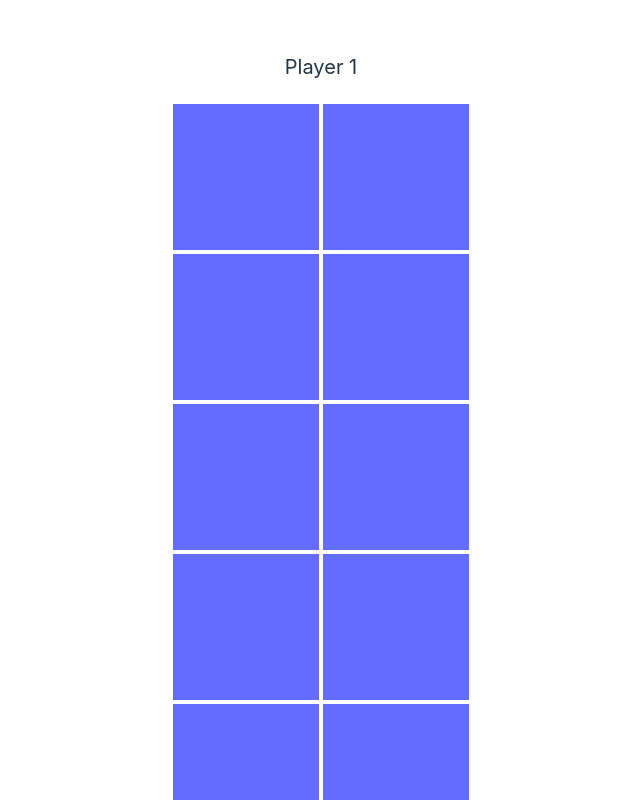
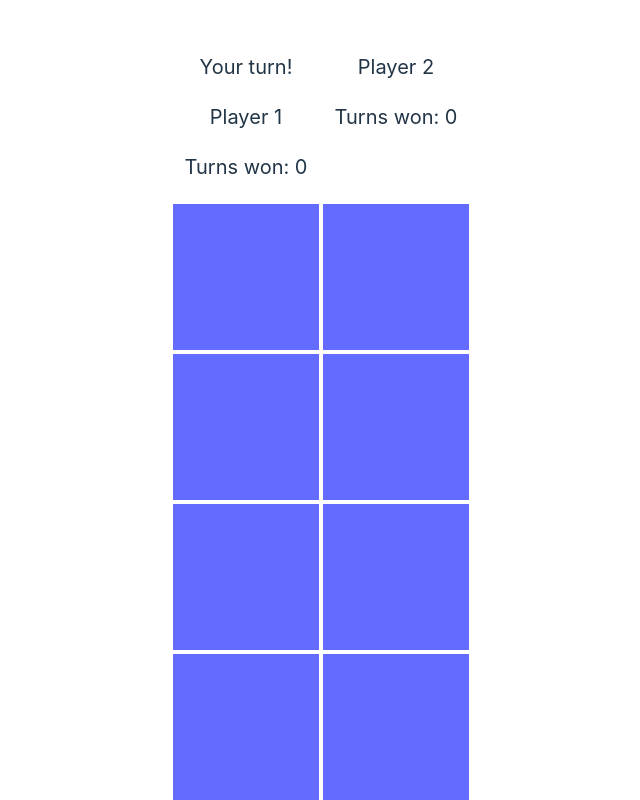
Before and after one commit to Anntothekay/memory-game, a React (Vite) app: page / in a window 1280 px wide. Shown: the top 800 px of the page, without its empty margins (319-959 px from the left). Built offline with nearby package versions, Linux system fonts and the light colour scheme.

Commit message:
added some functionality, dbl click issue needs fixing

```diff
--- a/src/App.tsx
+++ b/src/App.tsx
@@ -104,6 +104,20 @@ function App() {
           );
           console.log(position);
         }}
+        hideCards={() =>
+          setMemoDeck(
+            memoDeck.map((card) =>
+              !card.isMatched ? { ...card, isRevealed: false } : card
+            )
+          )
+        }
+        markCardsAsMatched={(name) =>
+          setMemoDeck(
+            memoDeck.map((card) =>
+              card.name === name ? { ...card, isMatched: true } : card
+            )
+          )
+        }
         cards={memoDeck}
       />
     </>
--- a/src/components/MemoCard.tsx
+++ b/src/components/MemoCard.tsx
@@ -1,3 +1,5 @@
+import { useState } from "react";
+
 interface Props {
   memoCard: {
     position: number;
@@ -20,10 +22,11 @@ const MemoCard = ({ memoCard, revealCard, handleTurn }: Props) => {
     <div
       id={memoCard.position.toString()}
       onClick={handleClick}
-      className="card"
+      className={"card"}
       data-name={memoCard.name}
+      /* FIX DOUBLE CLICK ISSUE*/
     >
-      {memoCard.isRevealed ? memoCard.emoji : ""}
+      {memoCard.isRevealed || memoCard.isMatched ? memoCard.emoji : ""}
     </div>
   );
 };
--- a/src/components/MemoryGame.tsx
+++ b/src/components/MemoryGame.tsx
@@ -12,20 +12,29 @@ interface Card {
 interface Props {
   cards: Card[];
   revealCard: (position: number) => void;
+  hideCards: () => void;
+  markCardsAsMatched: (name: string) => void;
 }
-const MemoryGame = ({ cards, revealCard }: Props) => {
+const MemoryGame = ({
+  cards,
+  revealCard,
+  hideCards,
+  markCardsAsMatched,
+}: Props) => {
   const [players, setPlayer] = useState([
     { name: 1, playing: true, turnsWon: 0 },
     { name: 2, playing: false, turnsWon: 0 },
   ]);
   const [cardToMatch, setCardToMatch] = useState("");
   const [cardsTurned, setCardsTurned] = useState(0);
+  const [isProcessingTurn, setIsProcessingTurn] = useState(false);
 
   const handleTurn = (name: string) => {
     if (cardsTurned < 1) {
       setCardToMatch(name);
       setCardsTurned(1);
     } else {
+      setIsProcessingTurn(true);
       if (cardToMatch === name) {
         setPlayer(
           players.map((player) =>
@@ -34,6 +43,8 @@ const MemoryGame = ({ cards, revealCard }: Props) => {
               : player
           )
         );
+        markCardsAsMatched(name);
+        setIsProcessingTurn(false);
       } else {
         setPlayer(
           players.map((player) =>
@@ -42,7 +53,12 @@ const MemoryGame = ({ cards, revealCard }: Props) => {
               : { ...player, playing: true }
           )
         );
-        // NEXT: UNREVEAL CARDS!!!
+        setTimeout(() => {
+          hideCards();
+        }, 2000);
+        setTimeout(() => {
+          setIsProcessingTurn(false);
+        }, 2000);
       }
       setCardsTurned(0);
     }
@@ -50,8 +66,20 @@ const MemoryGame = ({ cards, revealCard }: Props) => {
 
   return (
     <>
-      <p className="player">Player {players[0].name}</p>
-      <div className="memory-board">
+      <div className="players">
+        {players.map((player) => (
+          <div key={player.name} className="player">
+            {player.playing && <p>Your turn!</p>}
+            <p>Player {player.name}</p>
+            <p>Turns won: {player.turnsWon}</p>
+          </div>
+        ))}
+      </div>
+      <div
+        className={
+          isProcessingTurn ? "memory-board processing" : "memory-board"
+        }
+      >
         {cards.map((card) => (
           <MemoCard
             revealCard={revealCard}
--- a/src/index.css
+++ b/src/index.css
@@ -91,6 +91,13 @@ button:focus-visible {
   margin: 2px;
   cursor: pointer;
 }
+.processing {
+  pointer-events: none;
+}
+.players {
+  display: flex;
+  justify-content: space-around;
+}
 .player {
   font-size: 20px;
 }
```
